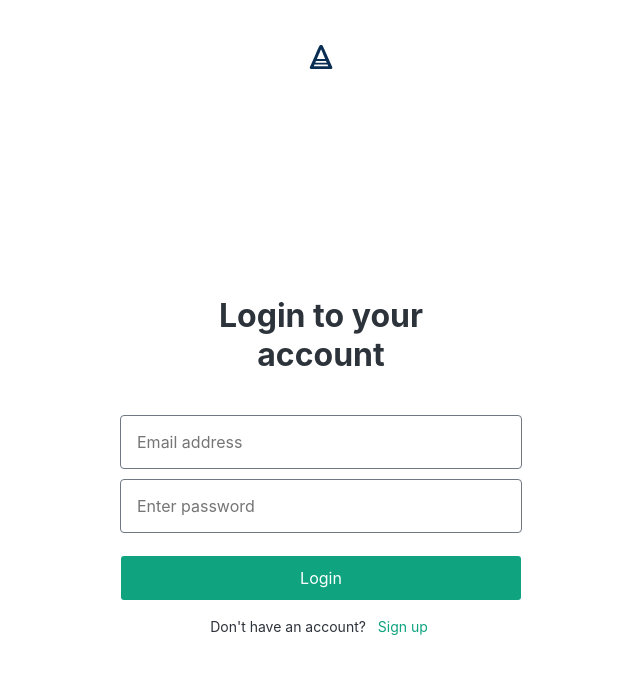
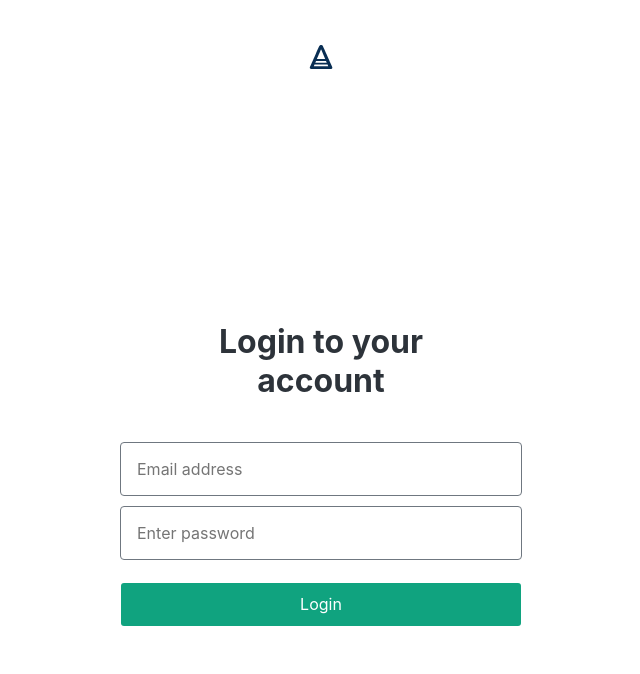
Before and after one commit to ayushanand18/custom-branded-chatgpt, a React (Create React App) app in the folder my-app/: page /auth/login in a window 1280 px wide. Shown: the top 674 px of the page, without its empty margins (319-959 px from the left). Built offline with nearby package versions, Linux system fonts and the light colour scheme; no server answers.

Commit message:
feat(signup): removed signup access since we do not want outside enrollments

```diff
--- a/my-app/src/components/auth/login.jsx
+++ b/my-app/src/components/auth/login.jsx
@@ -35,6 +35,7 @@ function Login() {
             setAuthState({ user, pending: false, isSignedIn: !!user })
         )
         return () => unregisterAuthObserver()
+        // eslint-disable-next-line
     }, [])
 
     if(authState.pending) return <h1>working...</h1>
@@ -106,7 +107,7 @@ function Login() {
                         <div className="buttonGroup">
                             <button onClick={handleLogin} className="loginSubmit">Login</button>
                         </div>
-                        <div className="signupLink">
+                        <div style={{display: "none"}} className="signupLink">
                             Don't have an account?
                             &nbsp;
                             <Link to="/auth/signup">Sign up</Link>
--- a/my-app/src/components/auth/signup.jsx
+++ b/my-app/src/components/auth/signup.jsx
@@ -34,14 +34,17 @@ function Signup() {
             setAuthState({ user, pending: false, isSignedIn: !!user })
         )
         return () => unregisterAuthObserver()
+        // eslint-disable-next-line
     }, [])
 
     document.title = "Signup to ChatGPT"
 
-    if(authState.pending) return <h1>working...</h1>
+    // re-reouting to login route since we do not allow sign-ins for now
+    if(authState.pending) navigate('/auth/login', { replace: true })
     else if(authState.isSignedIn) {
         navigate('/', { replace: true });
     }
+    else navigate('/auth/login', { replace: true })
 
     function handleEmailChange(event) {
         setEmail(event.target.value);
--- a/my-app/src/components/landing.jsx
+++ b/my-app/src/components/landing.jsx
@@ -22,7 +22,7 @@ function LandingApp() {
                 </div>
                 <div className="buttonSet">
                     <Link to="/auth/login" className="button loginButton">Log in</Link>
-                    <Link to="/auth/signup" className="button signupButton">Sign up</Link>
+                    <Link style={{display:"none"}} to="/auth/signup" className="button signupButton">Sign up</Link>
                 </div>
             </div>
             <div className="footer">
```
